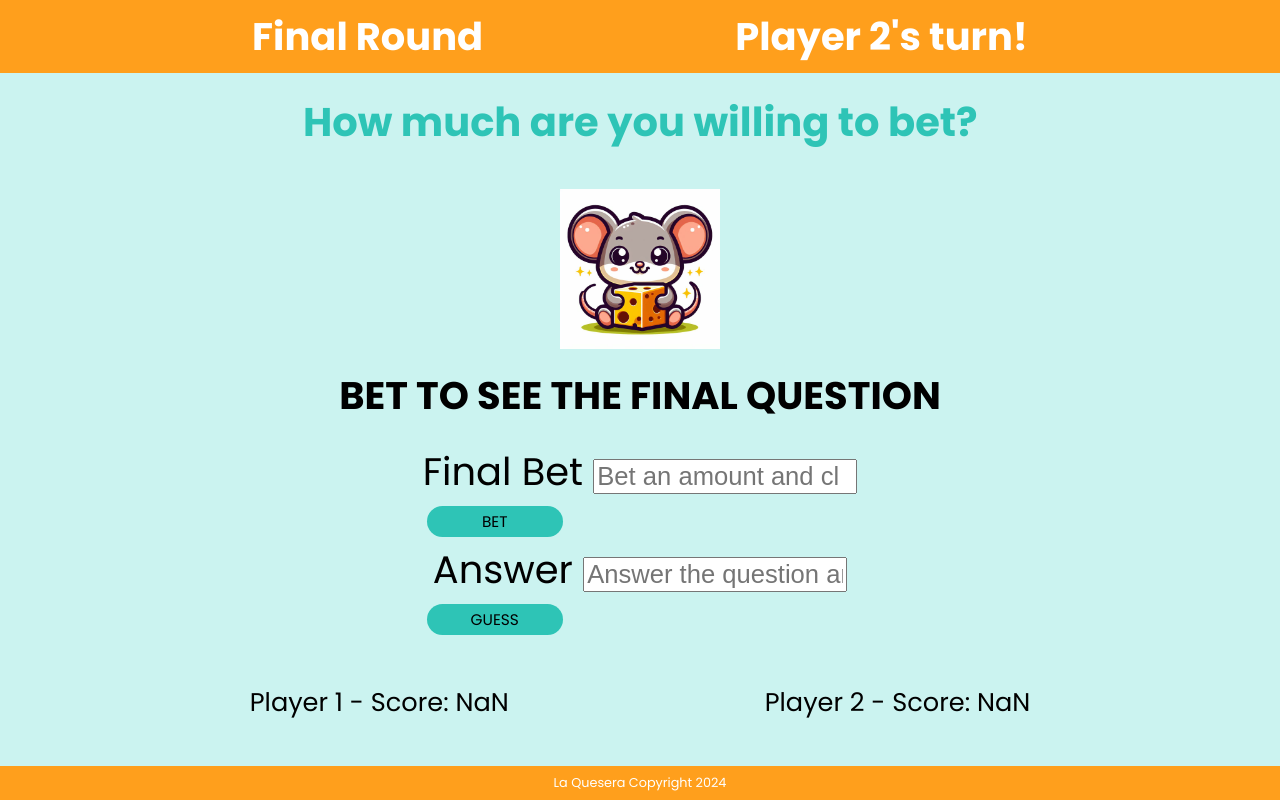
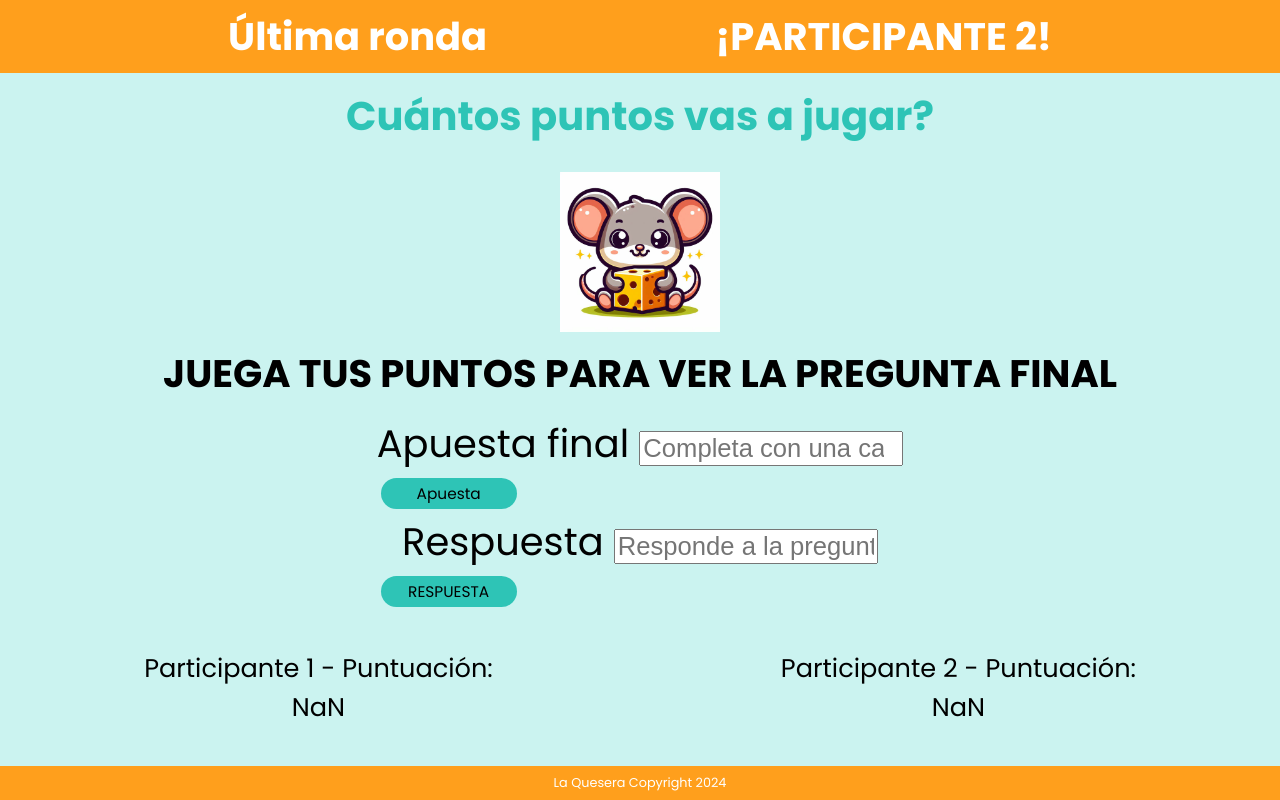
Before and after one commit to juliamj222/laquesera, a website with bundled scripts: page finalRoundSp.html in a window 1280 px wide. Built offline with nearby package versions, Linux system fonts and the light colour scheme.

Commit message:
spanish version

```diff
--- a/finalRoundSp.html
+++ b/finalRoundSp.html
@@ -22,12 +22,12 @@
     <!-- the wrapper contains all the divs -->
     <div id="finalWrapper">
       <div class="roundHeader">
-        <h1 id="header1">Final Round</h1>
+        <h1 id="header1">Última ronda</h1>
         <!-- h2 that shows whose turn it is -->
         <h1 id="turnRound"></h1>
       </div>
       <h2 class="animate__animated animate__bounce">
-        How much are you willing to bet?
+        Cuántos puntos vas a jugar?
       </h2>
       <!--  script source. Allows import/export to work. -->
       <script src="./scripts/finalRoundSpanish.js" type="module">
@@ -49,32 +49,34 @@
       />
 
       <!-- the question -->
-      <h3 class="questionDisplay1">BET TO SEE THE FINAL QUESTION</h3>
+      <h3 class="questionDisplay1">
+        JUEGA TUS PUNTOS PARA VER LA PREGUNTA FINAL
+      </h3>
 
       <!-- answering div. player inputs answer and guesses -->
       <div class="answering">
-        <label for="finalBetAmount">Final Bet</label>
+        <label for="finalBetAmount">Apuesta final</label>
         <input
           type="number"
           class="final"
           id="finalBetAmount"
-          placeholder="Bet an amount and click BET."
+          placeholder="Completa con una cantidad"
         />
-        <div class="button" id="finalBet" href="">BET</div>
-        <label for="userAnswer1">Answer</label>
+        <div class="button" id="finalBet" href="">Apuesta</div>
+        <label for="userAnswer1">Respuesta</label>
         <input
           type="text"
           class="userAnswer1"
-          placeholder="Answer the question and click GUESS."
+          placeholder="Responde a la pregunta"
         />
 
-        <div class="button" id="guess" href="">GUESS</div>
+        <div class="button" id="guess" href="">RESPUESTA</div>
       </div>
 
       <!-- scores div. keeps track of the points -->
       <div class="scores">
-        <p id="player1Score">Player</p>
-        <p id="player2Score">Player</p>
+        <p id="player1Score">Participante</p>
+        <p id="player2Score">Participante</p>
       </div>
       <footer>La Quesera Copyright 2024</footer>
     </div>
--- a/scripts/finalRoundSpanish.js
+++ b/scripts/finalRoundSpanish.js
@@ -38,10 +38,10 @@ let pointAmount = 0;
 function updateScoreDisplay() {
   document.querySelector(
     "#player1Score"
-  ).textContent = `Player 1 - Score: ${player1Score}`;
+  ).textContent = `Participante 1 - Puntuación: ${player1Score}`;
   document.querySelector(
     "#player2Score"
-  ).textContent = `Player 2 - Score: ${player2Score}`;
+  ).textContent = `Participante 2 - Puntuación: ${player2Score}`;
 }
 
 updateScoreDisplay();
@@ -90,9 +90,7 @@ guess.addEventListener("click", () => {
     addPoints();
     updateScoreDisplay();
     console.log(`Player1:${player1Score}, Player2:${player2Score}`);
-    alert(
-      "Congratulations! Your answer was right! You won the game! END OF THE GAME"
-    );
+    alert("Enhorabuena! Tu respuesta es correcta! GANASTE EL JUEGO :) ");
     // Redirect to index.html
     window.location.href = "index.html";
   } else if (userInput1.toLowerCase() != currentAnswer.toLowerCase()) {
@@ -100,7 +98,7 @@ guess.addEventListener("click", () => {
     updateScoreDisplay();
 
     console.log(`Player1:${player1Score}, Player2:${player2Score}`);
-    alert("Wrong answer! END OF THE GAME");
+    alert("Respuesta incorrecta! FIN DEL JUEGO :( ");
     // Redirect to index.html
     window.location.href = "index.html";
   }
@@ -109,6 +107,6 @@ guess.addEventListener("click", () => {
 window.addEventListener("load", () => {
   document.querySelector(
     "#turnRound"
-  ).textContent = `Player ${currentPlayer}'s turn!`; // turns
+  ).textContent = `¡PARTICIPANTE ${currentPlayer}!`; // turns
   updateScoreDisplay(); //updating the score after the turn
 });
```
